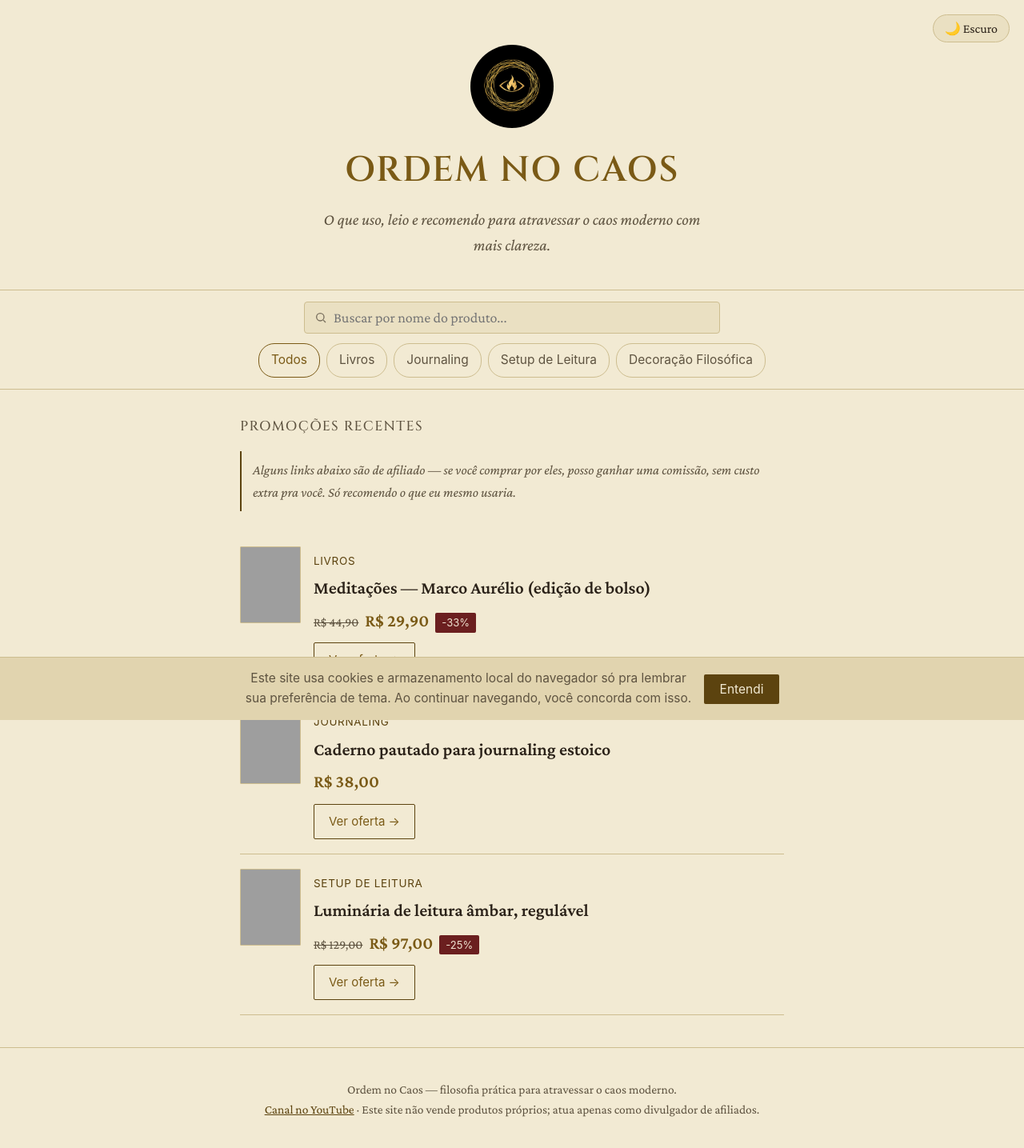
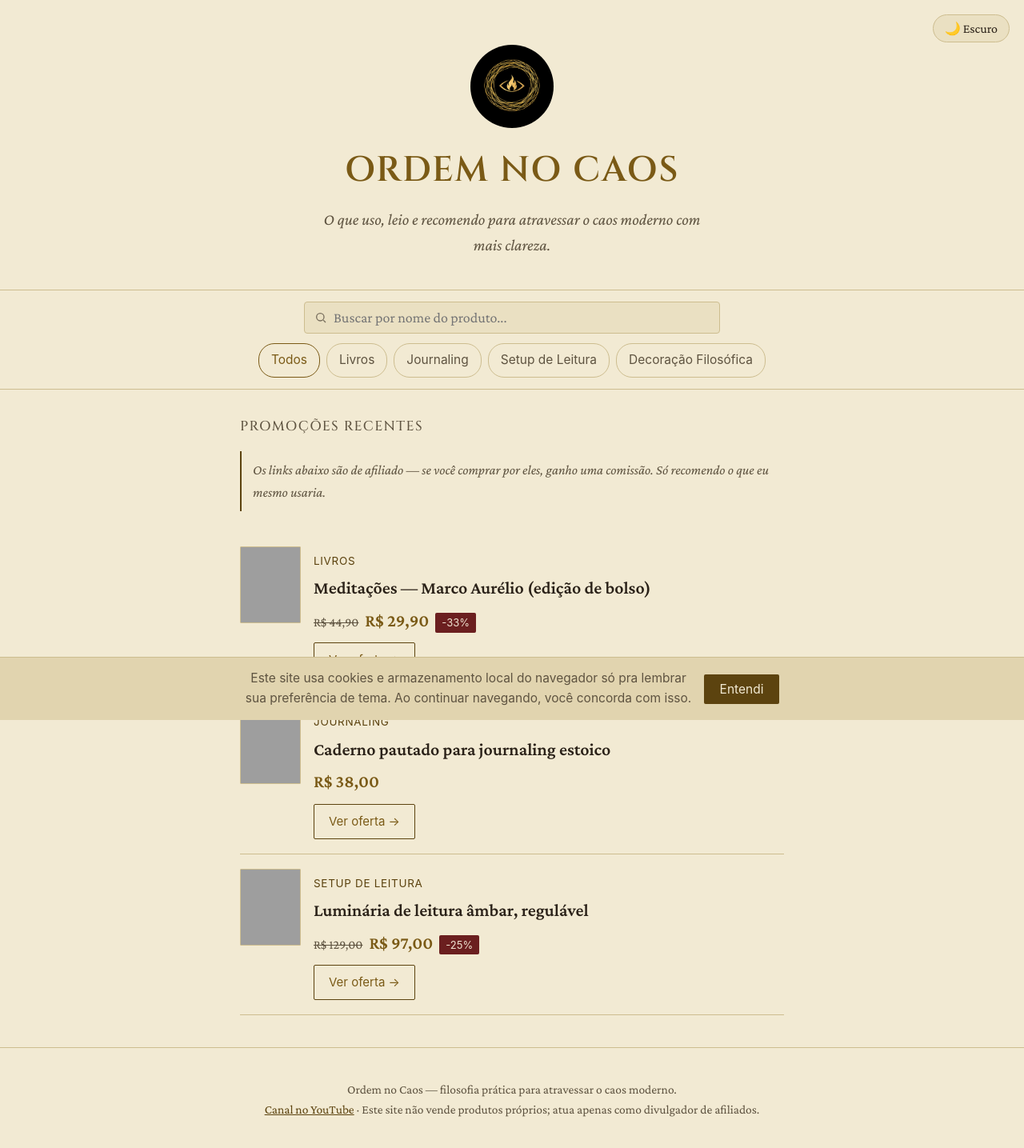
Before and after one commit to ordemnocaos/ordem-no-caos, a Jekyll site: the page built from index.html, in a window 1280 px wide, cut to the strip 0-1449 px from the top of the page. Shown: the top 1435 px of the strip at 80% size. Built offline with Jekyll 4.4.1, drawn with Linux system fonts in a browser that asks for light colours; grey boxes are pictures that could not be loaded.

Commit message:
Update Textos do site “geral”

```diff
--- a/_data/site_texts.yml
+++ b/_data/site_texts.yml
@@ -1,4 +1,4 @@
-hero_tagline: "O que uso, leio e recomendo para atravessar o caos moderno com mais clareza."
-disclosure: "Alguns links abaixo são de afiliado — se você comprar por eles, posso ganhar uma comissão, sem custo extra pra você. Só recomendo o que eu mesmo usaria."
-footer_note: "Este site não vende produtos próprios; atua apenas como divulgador de afiliados."
-youtube_url: "https://www.youtube.com/@ordemnocaos-VI-Va.C?sub_confirmation=1"
+hero_tagline: O que uso, leio e recomendo para atravessar o caos moderno com mais clareza.
+disclosure: Os links abaixo são de afiliado — se você comprar por eles, ganho uma comissão. Só recomendo o que eu mesmo usaria.
+footer_note: Este site não vende produtos próprios; atua apenas como divulgador de afiliados.
+youtube_url: https://www.youtube.com/@ordemnocaos-VI-Va.C?sub_confirmation=1
```
